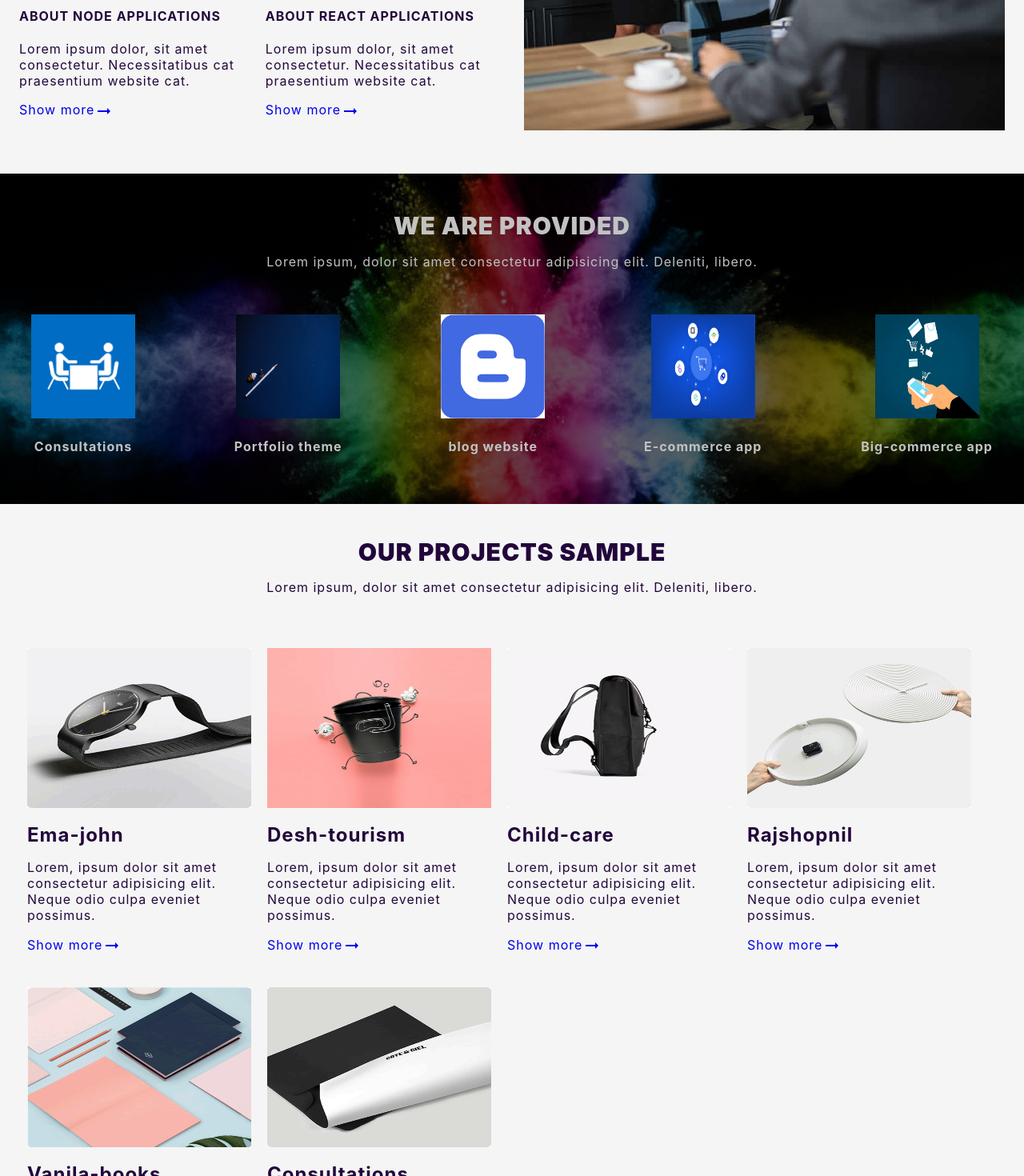
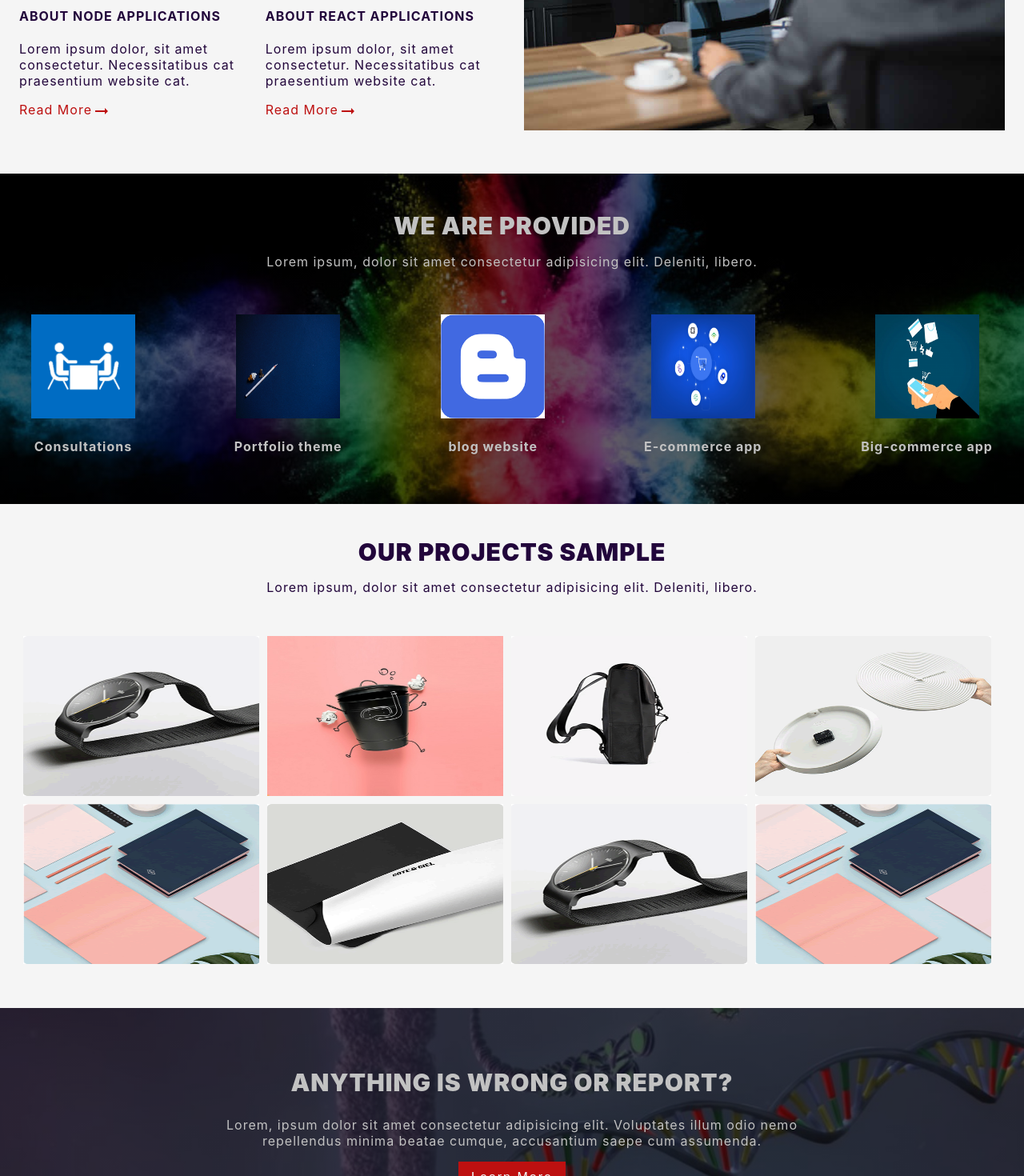
Before and after one commit to simons-devtools/service-info, a React (Create React App) app: page / in a window 1280 px wide. Shown: the part 1080-2550 px from the top of the page at 80% size. Built offline with nearby package versions, Linux system fonts and the light colour scheme.

Commit message:
fixed the home page

```diff
--- a/src/Layouts/Home/HComponents/ProjectContent.js
+++ b/src/Layouts/Home/HComponents/ProjectContent.js
@@ -1,17 +1,21 @@
 import React from 'react';
 import { Link } from 'react-router-dom';
-import ArrowRightAltIcon from '@material-ui/icons/ArrowRightAlt';
 
 const ProjectContent = (props) => {
     const { title, image } = props.project;
 
     return (
         <div className="project">
-            <img src={image} alt="" />
-            <h2>{title}</h2>
-            <p>Lorem, ipsum dolor sit amet consectetur adipisicing elit. Neque odio culpa eveniet possimus.</p>
-            <Link to="/">Show more<ArrowRightAltIcon className="show-more-icons" /></Link>
-        </div>
+            <Link to="/">
+                <div className="parent-div">
+                    <img src={image} alt="" />
+                </div>
+                <div className="child-div">
+                    <h2>{title}</h2>
+                    <h3>Date: 09-07-21</h3>
+                </div>
+            </Link>
+        </div >
     );
 };
 
--- a/src/Layouts/Home/HSections/Habout.js
+++ b/src/Layouts/Home/HSections/Habout.js
@@ -25,16 +25,16 @@ const HAbout = () => {
                         </div>
                         <div className="home-about-left-bottom-content">
                             <div className="two-column-about-content">
-                                <Link to="/"><img src={appIcon} alt="" /></Link>
+                                <img src={appIcon} alt="" />
                                 <h4>About node applications</h4>
                                 <p>Lorem ipsum dolor, sit amet consectetur. Necessitatibus cat praesentium website cat.</p>
-                                <Link to="/">Show more<ArrowRightAltIcon className="see-more-icons" /></Link>
+                                <Link to="/">Read More<ArrowRightAltIcon className="see-more-icons" /></Link>
                             </div>
                             <div className="two-column-about-content">
-                                <Link to="/"><img src={webIcon} alt="" /></Link>
+                                <img src={webIcon} alt="" />
                                 <h4>About react applications</h4>
                                 <p>Lorem ipsum dolor, sit amet consectetur. Necessitatibus cat praesentium website cat.</p>
-                                <Link to="/">Show more<ArrowRightAltIcon className="see-more-icons" /></Link>
+                                <Link to="/">Read More<ArrowRightAltIcon className="see-more-icons" /></Link>
                             </div>
                         </div>
                     </div>
--- a/src/Layouts/Home/HSections/Projects.js
+++ b/src/Layouts/Home/HSections/Projects.js
@@ -18,6 +18,8 @@ const Projects = () => {
         { "_id": 1, "title": "Rajshopnil", "image": project4 },
         { "_id": 1, "title": "Vanila-books", "image": project5 },
         { "_id": 1, "title": "Consultations", "image": project6 },
+        { "_id": 1, "title": "Ema-john", "image": project1 },
+        { "_id": 1, "title": "Vanila-books", "image": project5 },
     ];
 
     return (
--- a/src/Layouts/Home/HStylies/HAbout.modules.css
+++ b/src/Layouts/Home/HStylies/HAbout.modules.css
@@ -44,6 +44,7 @@
 }
 
 .two-column-about-content a {
+    color: #bd1010;
     text-decoration: none;
 }
 
--- a/src/Layouts/Home/HStylies/Projects.modules.css
+++ b/src/Layouts/Home/HStylies/Projects.modules.css
@@ -13,35 +13,57 @@
 .projects-content {
     display: flex;
     flex-wrap: wrap;
-    flex-direction: row;
     align-items: center;
 }
 
+.parent-div {
+    width: 295px;
+    height: 200px;
+    margin: 5px;
+    overflow: hidden;
+}
+
+.parent-div img {
+    width: 295px;
+    height: 200px;
+}
+
 .project {
-    width: 280px;
-    height: auto;
-    margin: 20px 10px 20px 10px;
-    line-height: 20px;
+    position: relative;
+}
+
+.child-div {
+    position: absolute;
+    z-index: 1;
+    top: 0;
+    right: 0;
+    bottom: 0;
+    left: 0;
+    padding-top: 50px;
+    padding-left: 60px;
+    margin: 5px;
+    color: red;
+    background: linear-gradient( rgba(0, 0, 0, 0.6), rgba(0, 0, 0, 0.6));
+    display: none;
+}
+
+.project:hover .parent-div img {
+    transform: scale(1.5);
+    transition: all 1s;
+}
+
+.project:hover .child-div {
+    display: block;
+    transition: all 1s;
 }
 
 @media (max-width: 768px) {
-    .project {
-        line-height: 20px;
+    .parent-div {
+        width: 100%;
+        height: auto;
+    }
+    .parent-div img {
+        width: 100%;
+        height: 250px;
     }
 }
-
-.project img {
-    width: 100%;
-    height: 200px;
-}
-
-.project a {
-    text-decoration: none;
-}
-.project a:hover {
-    color: #66b1ee;
-}
-
-.show-more-icons {
-    vertical-align: middle;
-}
```
